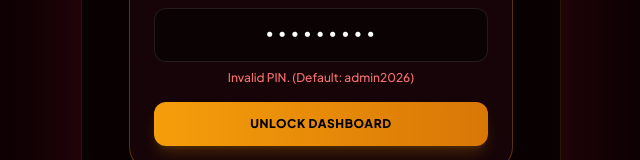
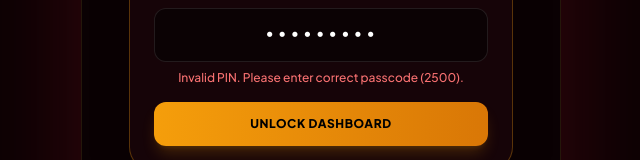
Before and after one commit to aa-Teye/PEC_2026, a React (Vite) app: page /admin in a window 1280 px wide. Both pictures are taken after typing "Sample123" into the empty fields and a click on the button "UNLOCK DASHBOARD". Shown: the part 403-563 px from the top of the page, without its empty margins (319-959 px from the left). Built offline with nearby package versions, Linux system fonts and the light colour scheme.

Commit message:
Set admin portal PIN to 2500

```diff
--- a/src/pages/Admin.jsx
+++ b/src/pages/Admin.jsx
@@ -70,7 +70,8 @@ export default function Admin() {
 
   const handleLogin = (e) => {
     e.preventDefault();
-    if (pin === 'admin2026' || pin === 'eom2026') {
+    const cleanPin = pin.trim();
+    if (cleanPin === '2500' || cleanPin === 'admin2026' || cleanPin === 'eom2026' || cleanPin === (import.meta.env.VITE_ADMIN_PASSWORD || '2500')) {
       sessionStorage.setItem('PEC_ADMIN_AUTH', 'true');
       setAuthenticated(true);
       setPinError(false);
@@ -242,7 +243,7 @@ export default function Admin() {
               />
               {pinError && (
                 <p className="text-xs text-red-400 mt-2 font-medium">
-                  Invalid PIN. (Default: admin2026)
+                  Invalid PIN. Please enter correct passcode (2500).
                 </p>
               )}
             </div>
```
Also changed, not shown: VERCEL_ENV.txt, 2 other files (tests, documents, lock files or other folders).
